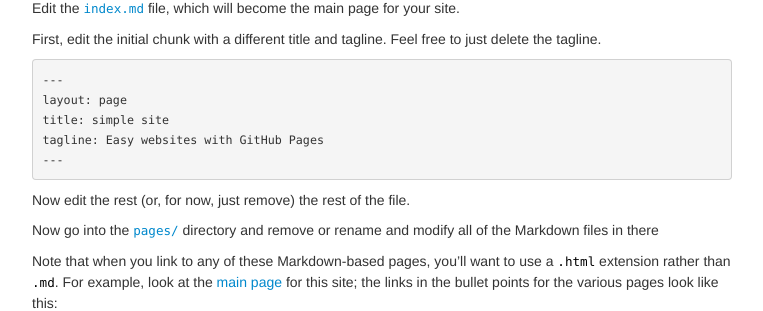
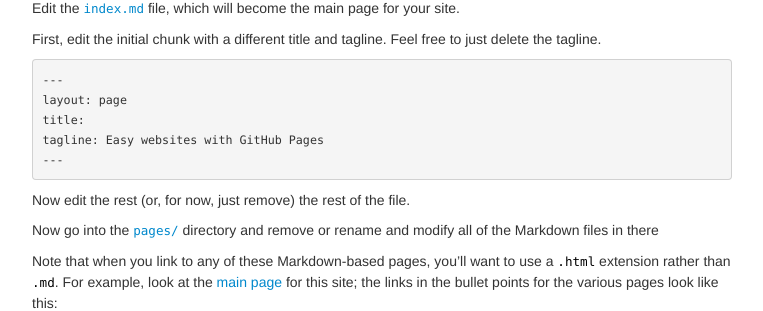
Before and after one commit to kyle-work/isitdicksbirthday.com, a Jekyll site: the page built from pages/independent_site.md, in a window 1280 px wide and 900 px high, scrolled down 1742 px. Shown: the part 187-498 px from the top of the window, without its empty margins (258-1021 px from the left). Built offline with Jekyll 4.4.1, drawn with Linux system fonts in a browser that asks for light colours; some of the changed text lies outside the part shown.

Commit message:
remove simple site

```diff
--- a/_config.yml
+++ b/_config.yml
@@ -8,7 +8,7 @@ highlighter: rouge
 # Themes are encouraged to use these universal variables
 # so be sure to set them if your theme uses them.
 #
-title : simple site
+title :
 author :
   name : Kyle Evans
   email : kyleevanslee@gmail.com
--- a/pages/independent_site.md
+++ b/pages/independent_site.md
@@ -130,7 +130,7 @@ free to just delete the tagline.
 
     ---
     layout: page
-    title: simple site
+    title:
     tagline: Easy websites with GitHub Pages
     ---
 
```
